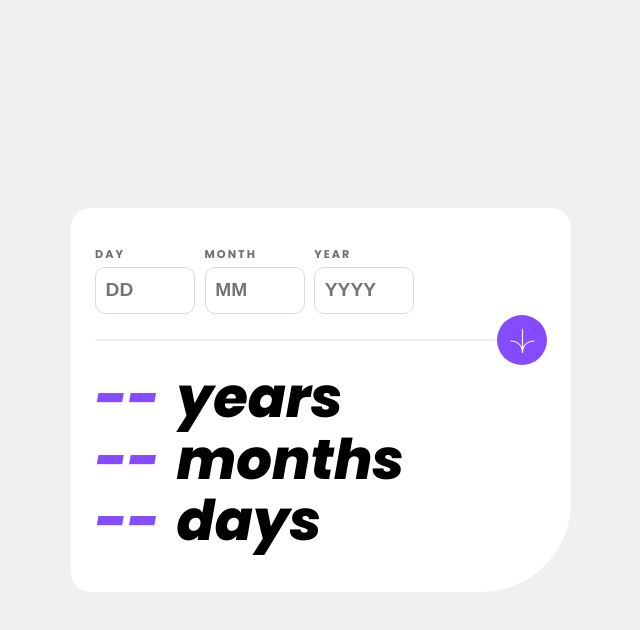
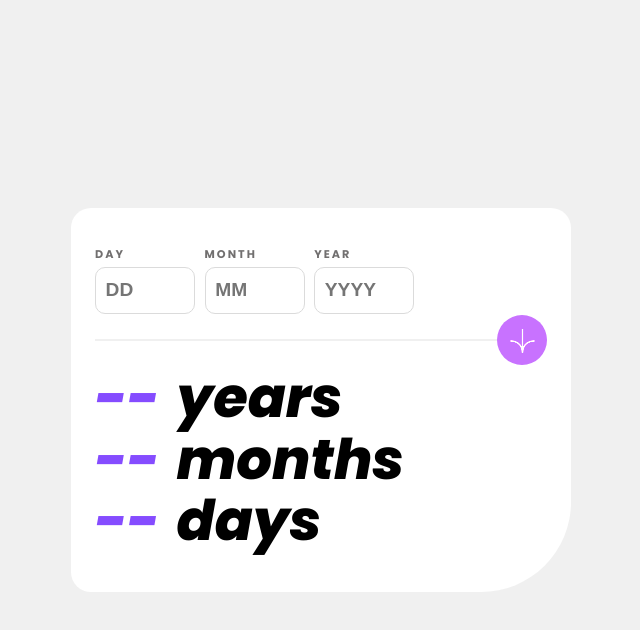
Before and after one commit to rwxganta/age-calculator-component, a plain HTML site: page index.html in a window 1280 px wide. In both pictures the pointer is over the button 841 px from the left and 340 px from the top of the page. Shown: the whole page, without its empty margins (319-959 px from the left). Drawn offline with nearby package versions, Linux system fonts and the light colour scheme.

Commit message:
Add hover/focus effect to the buttom

```diff
--- a/style.css
+++ b/style.css
@@ -118,6 +118,12 @@ form {
     background-repeat: no-repeat;
     background-position: center;
     background-size: 25px;
+    cursor: pointer;
+}
+
+.arrow:hover,
+.arrow:focus {
+    filter: brightness(1.5);
 }
 
 @media (min-width: 450px) {
```
